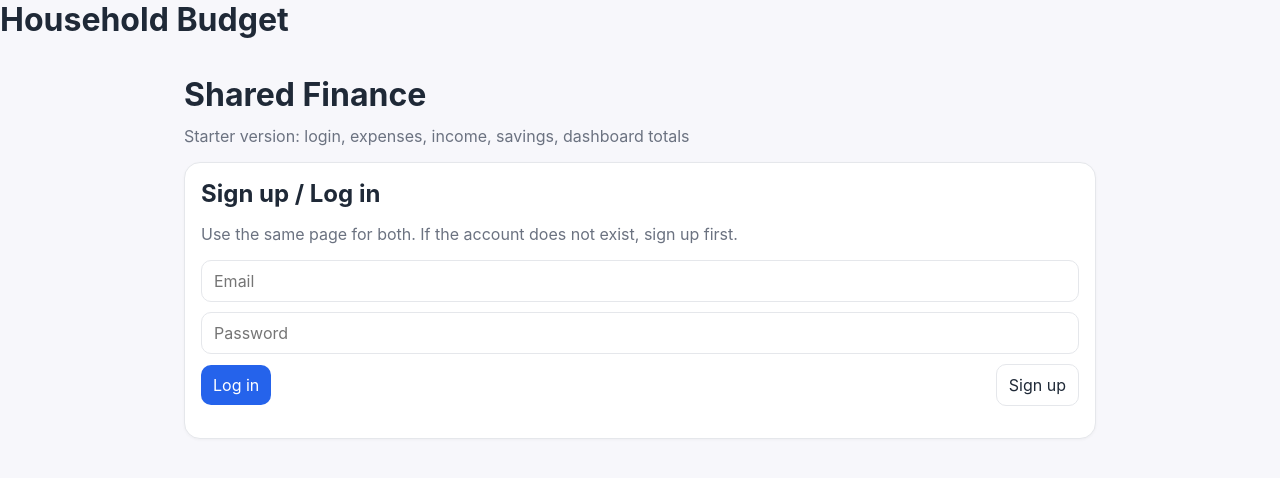
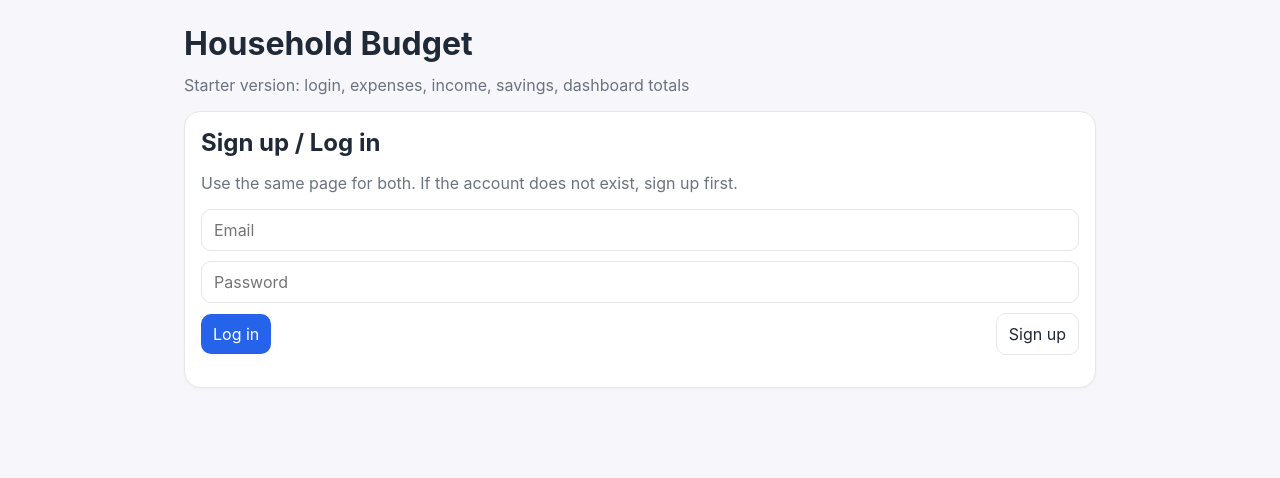
Before and after one commit to NatchakornP/household-budget, a plain HTML site: page index.html in a window 1280 px wide. Drawn offline with nearby package versions, Linux system fonts and the light colour scheme.

Commit message:
Update index.html

```diff
--- a/index.html
+++ b/index.html
@@ -4,7 +4,6 @@
   <meta charset="UTF-8" />
   <meta name="viewport" content="width=device-width, initial-scale=1.0" />
   <title>Household Budget Starter</title>
-<h1>Household Budget</h1>
   <script src="https://cdn.jsdelivr.net/npm/@supabase/supabase-js@2"></script>
   <style>
     :root {
@@ -87,7 +86,7 @@
   <div class="wrap">
     <div class="row" style="margin-bottom: 16px;">
       <div>
-        <h1>Shared Finance</h1>
+        <h1>Household Budget</h1>
         <div class="muted">Starter version: login, expenses, income, savings, dashboard totals</div>
       </div>
       <button id="logoutBtn" class="secondary hidden">Log out</button>
```
